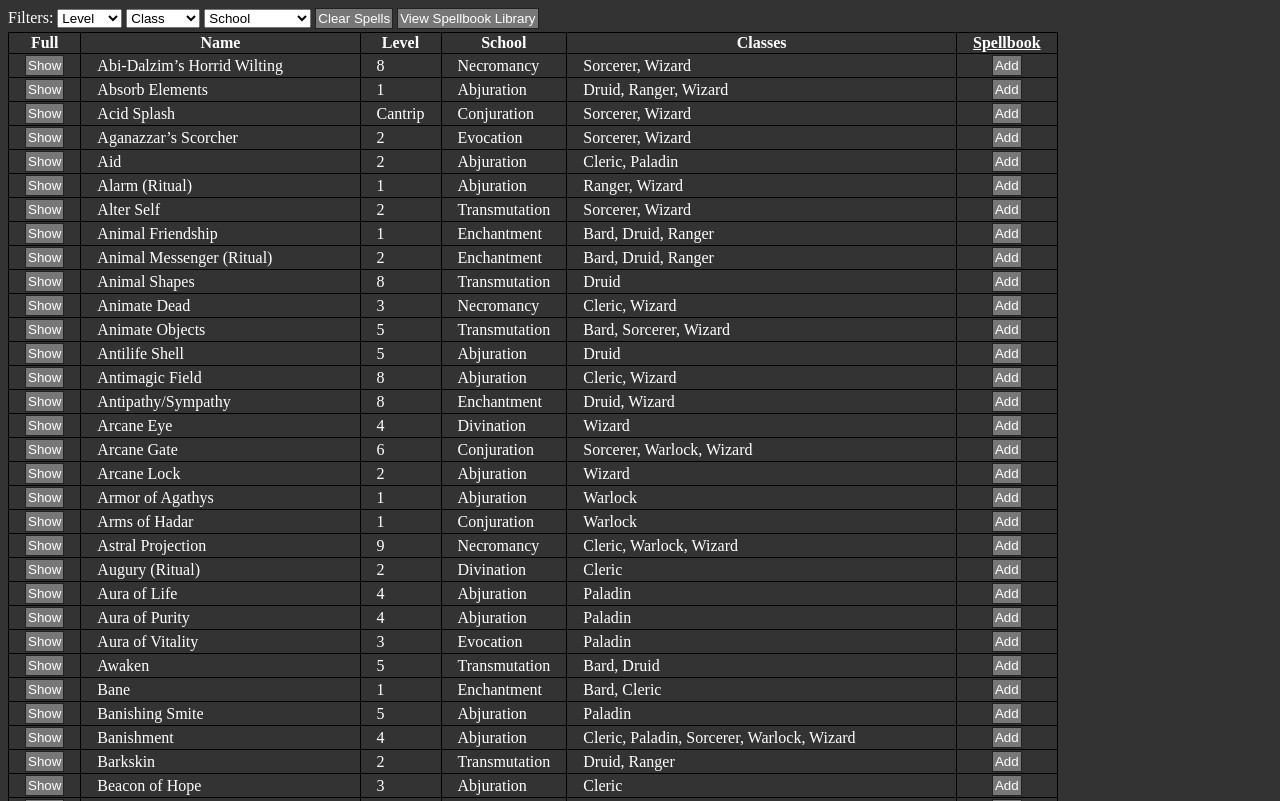
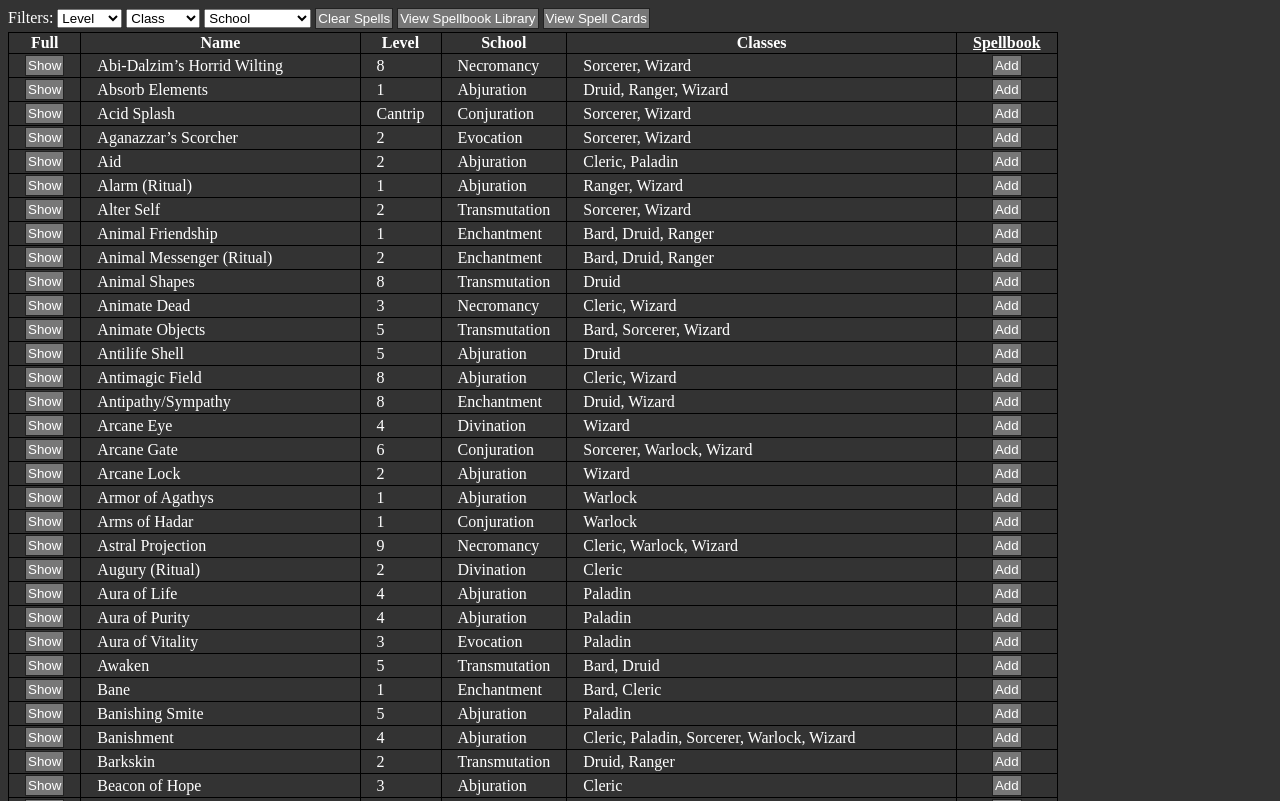
Before and after one commit to googleben/Spellbook, a plain HTML site: page index.html in a window 1280 px wide. Shown: the top 801 px of the page. Drawn offline with Linux system fonts and the light colour scheme.

Commit message:
Make spell cards more obvious.

```diff
--- a/index.html
+++ b/index.html
@@ -288,6 +288,7 @@
         </span>
         <button class="button" onclick="clearSpells();">Clear Spells</button>
         <button class="button" onclick="changeView();" id='changeView'>View Spellbook Library</button>
+        <button class="button" onclick="location.href='/spellbook.html';">View Spell Cards</button>
     </div>
 
     <div style="padding-bottom: .2em;"></div>
```
